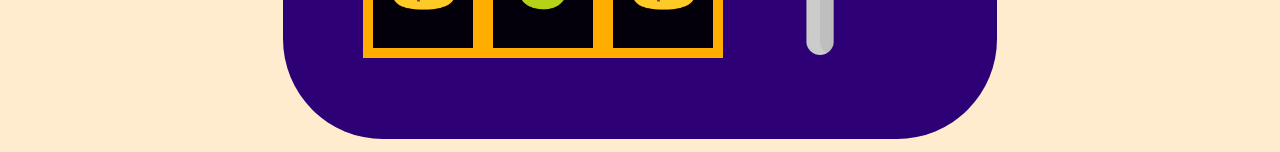
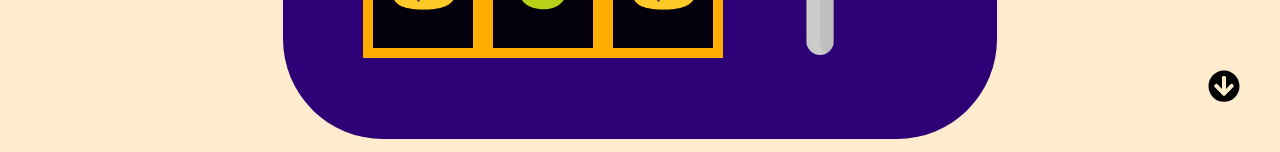
Before and after one commit to afurgapil/tombalaci-Mehmet, a React (Create React App) app: page /slot in a window 1280 px wide. Both pictures are taken after a click on the button "Çapsız Abidin". Shown: the part 648-800 px from the top of the page. Built offline with nearby package versions, Linux system fonts and the light colour scheme; a web font is replaced by a local one; what alertifyjs would draw is missing.

Commit message:
added scrooltobottom icon

```diff
--- a/src/comps/Slot/Slot4.js
+++ b/src/comps/Slot/Slot4.js
@@ -4,6 +4,7 @@ import "./slot.scss";
 import stick from "../../assets/stick.png";
 import point from "../../assets/score.png";
 import alertify from "alertifyjs";
+import ScroolToBottom from "../../comps/Tools/ScroolToBottom";
 
 function Slot() {
   const [score, setScore] = useState(localStorage.getItem("score"));
@@ -707,6 +708,7 @@ function Slot() {
           </div>
         </div>
       </div>
+      <ScroolToBottom></ScroolToBottom>
     </div>
   );
 }
--- a/src/comps/Slot/Slot5.js
+++ b/src/comps/Slot/Slot5.js
@@ -4,6 +4,7 @@ import "./slot.scss";
 import stick from "../../assets/stick.png";
 import point from "../../assets/score.png";
 import alertify from "alertifyjs";
+import ScroolToBottom from "../../comps/Tools/ScroolToBottom";
 
 function Slot() {
   const [score, setScore] = useState(localStorage.getItem("score"));
@@ -707,6 +708,7 @@ function Slot() {
           </div>
         </div>
       </div>
+      <ScroolToBottom></ScroolToBottom>
     </div>
   );
 }
--- a/src/comps/Slot/Slot6.js
+++ b/src/comps/Slot/Slot6.js
@@ -4,6 +4,7 @@ import "./slot.scss";
 import stick from "../../assets/stick.png";
 import point from "../../assets/score.png";
 import alertify from "alertifyjs";
+import ScroolToBottom from "../../comps/Tools/ScroolToBottom";
 
 function Slot() {
   const [score, setScore] = useState(localStorage.getItem("score"));
@@ -437,7 +438,6 @@ function Slot() {
             <p className="number">{col32}</p>
             <p className="number">{col33}</p>
           </div>
-
           <div className="slot-buttons">
             <button
               className="spin-button"
@@ -457,6 +457,7 @@ function Slot() {
           </div>
         </div>
       </div>
+      <ScroolToBottom></ScroolToBottom>
     </div>
   );
 }
--- a/src/comps/Tools/ScroolToBottom.js
+++ b/src/comps/Tools/ScroolToBottom.js
@@ -1,12 +1,16 @@
 import { FaArrowCircleDown } from "react-icons/fa";
-import ArrowDownwardIcon from "@mui/icons-material/ArrowDownward";
+import "./ScroolToBottom.scss";
+import "animate.css/animate.min.css"; // Animate.css kütüphanesi
+
 const ScroolToBottom = () => {
   return (
     <div
-      className="scroll-to-bottom-icon"
+      className="scroll-to-bottom-icon animate__animated animate__bounce animate__infinite animate__slower"
       onClick={() => window.scrollTo(0, document.body.scrollHeight)}
     >
       <FaArrowCircleDown />
     </div>
   );
 };
+
+export default ScroolToBottom;
--- /dev/null
+++ b/src/comps/Tools/ScroolToBottom.scss
@@ -0,0 +1,7 @@
+.scroll-to-bottom-icon {
+  position: fixed;
+  bottom: 40px;
+  right: 40px;
+  font-size: 2rem;
+  cursor: pointer;
+}
```
